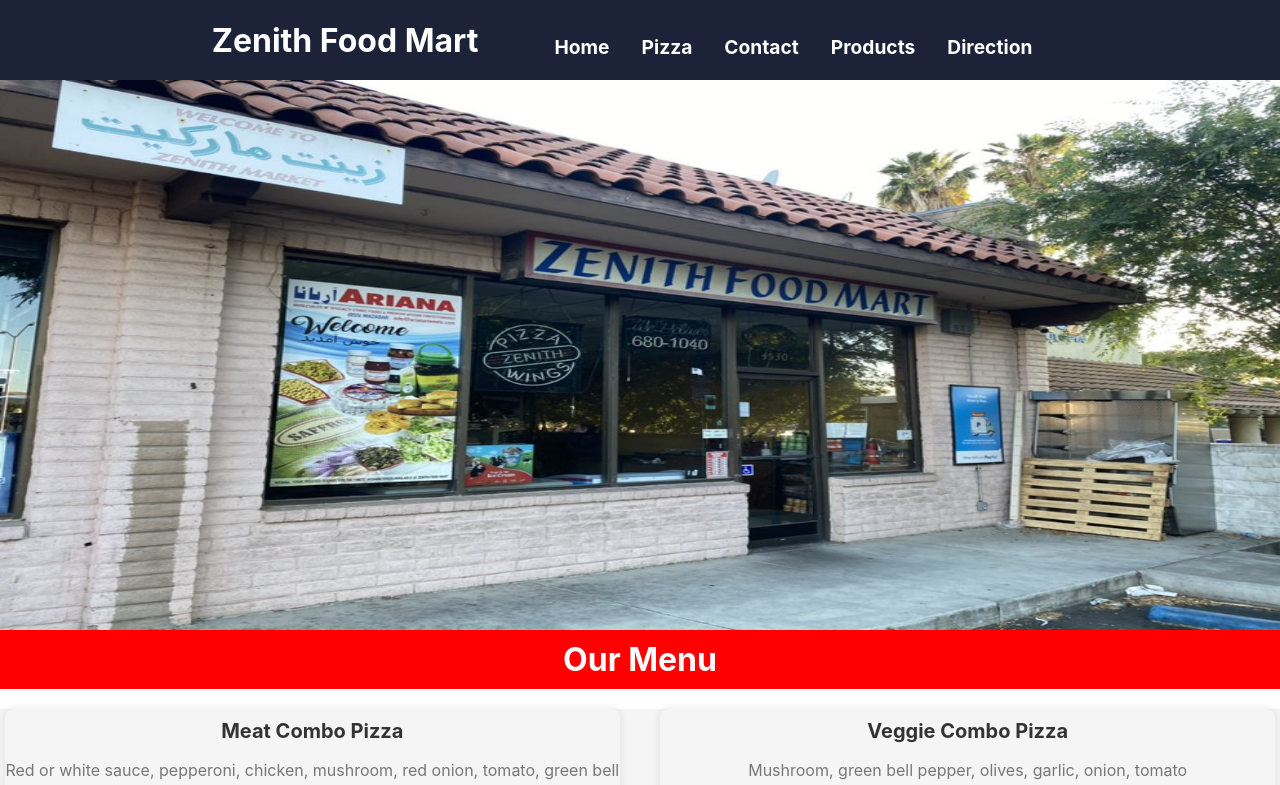
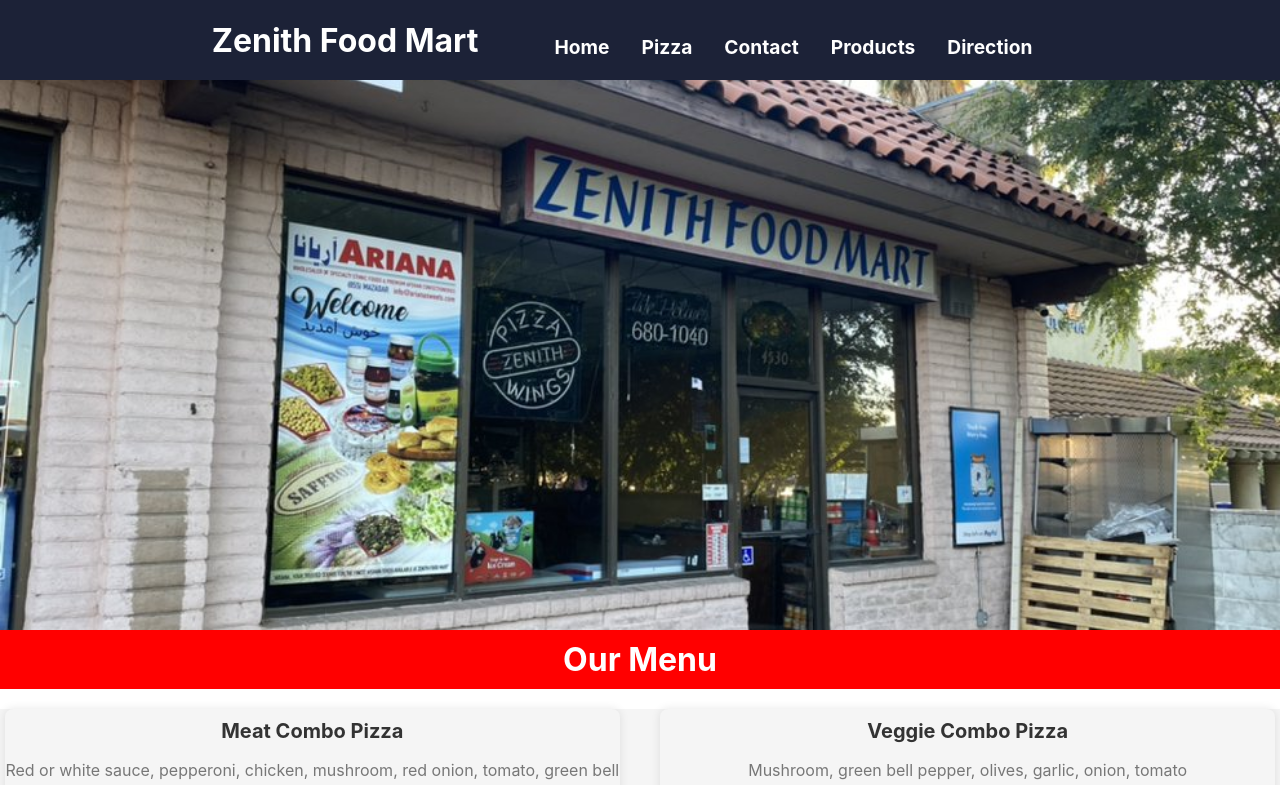
Before and after one commit to Mirwes-Hakimi/Zenith-Food-Mart, a React (Create React App) app: page / in a window 1280 px wide. Shown: the top 785 px of the page. Built offline with nearby package versions, Linux system fonts and the light colour scheme.

Commit message:
adjusted the image

```diff
--- a/src/Styles/Home.css
+++ b/src/Styles/Home.css
@@ -15,7 +15,7 @@
   .image {
     width: 100%;
     height: 100%;
-    object-fit:fill; /* Maintain aspect ratio and cover the entire container */
+    object-fit:cover; /* Maintain aspect ratio and cover the entire container */
     transition: transform 0.5s ease; /* Add a smooth transition effect */
   }
 
```
